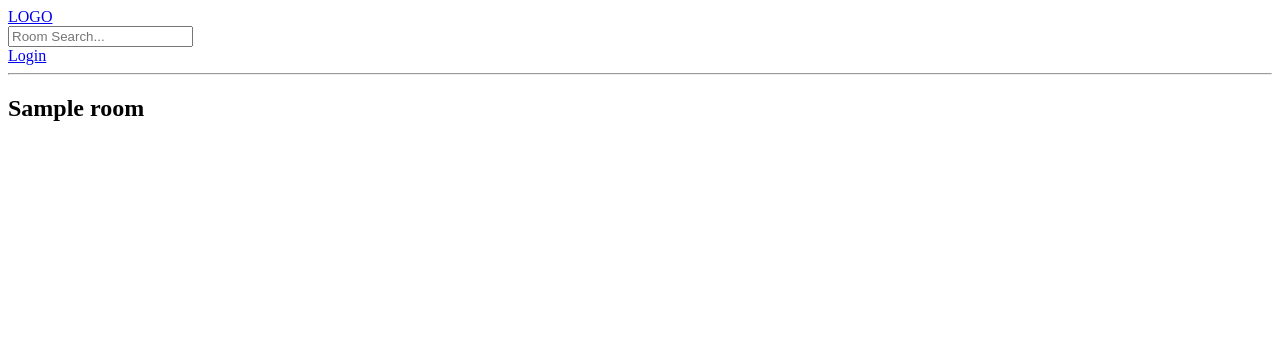
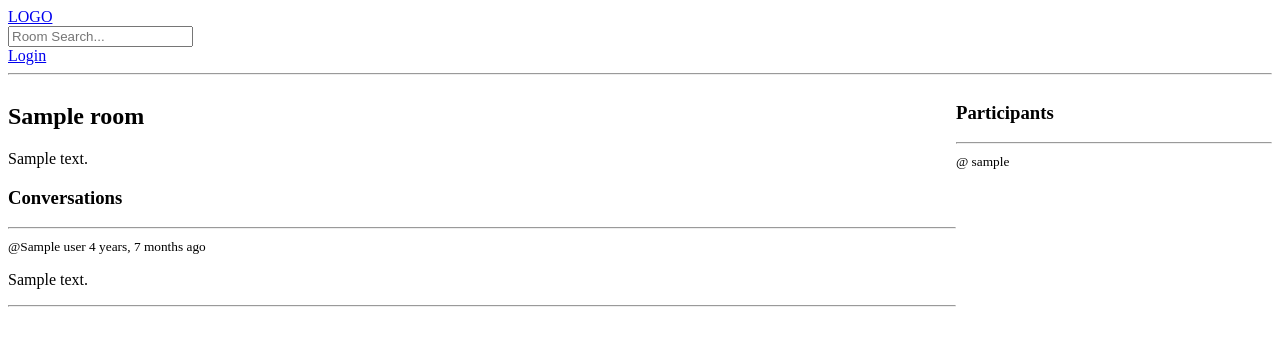
Before and after one commit to MinaSeiffen/StudyBud_Django, a Django app: template base/templates/base/room.html in a window 1280 px wide. Shown: the top 346 px of the page. Run offline with Django 5.2, Linux system fonts and the light colour scheme; the template is opened without the code that fills it: most values are stand-ins (such as "Sample title", 1, 10 or a date in 2020).

Commit message:
Chat Messages CRUD Finished

```diff
--- a/base/models.py
+++ b/base/models.py
@@ -15,6 +15,7 @@ class Room(models.Model):
     topic = models.ForeignKey(Topic, on_delete=models.SET_NULL, null=True)
     name = models.CharField(max_length=200)
     description = models.TextField(null=True, blank=True)
+    participants = models.ManyToManyField(User, related_name= 'participants', blank= True)
     updated = models.DateTimeField(auto_now=True)
     created = models.DateTimeField(auto_now_add=True)
 
--- a/base/templates/base/room.html
+++ b/base/templates/base/room.html
@@ -1,5 +1,50 @@
 {% extends 'main.html' %}
 
 {% block content %}
-    <h2>{{ room.name }}</h2>
+    <style>
+        .room-container {
+            display: grid;
+            grid-template-columns: 3fr 1fr;
+        }
+    </style>
+
+    <div class="room-container">
+        <div>
+            <h2>{{ room.name }}</h2>
+            <p>{{ room.description }}</p>
+
+            <div class="comments-wrapper">
+                <h3>Conversations</h3>
+                <hr/>
+                {% for message in room_messages %}
+                    <div>
+                        {% if request.user.is_authenticated %}
+                            <a href="{% url 'delete-message' message.id %}">Delete</a>
+                        {% endif %}
+                        <small>@{{ message.user }}   {{ message.created|timesince }} ago</small>
+                        <p>{{ message.body }}</p>
+                    <hr/>
+                    </div>
+                {% endfor %}
+
+                {% if request.user.is_authenticated %}
+                    <div class="comment-form">
+                        <form action="" method="POST">
+                            {% csrf_token %}
+                            <input type="text" placeholder="Write your comment here ..." name="body" />
+                        </form>
+                    </div>
+                {% endif %}
+            </div>
+        </div>
+        <div>
+            <h3>Participants</h3>
+            <hr/>
+            {% for participant in participants %}
+                <div>
+                    <small>@ {{ participant.username }}</small>
+                </div>
+            {% endfor %}
+        </div>
+    </div>
 {% endblock content %}
--- a/base/urls.py
+++ b/base/urls.py
@@ -11,4 +11,5 @@ urlpatterns = [
     path("create_room/", views.create_room, name='create-room'),
     path("update_room/<str:pk>/", views.update_room, name='update-room'),
     path("delete_room/<str:pk>/", views.delete_room, name='delete-room'),
+    path("delete_message/<str:pk>/", views.delete_message, name='delete-message'),
 ]
```
Also changed, not shown: base/views.py (+27 -2 lines), base/migrations/0003_alter_room_options_room_participants.py (added), db.sqlite3.
